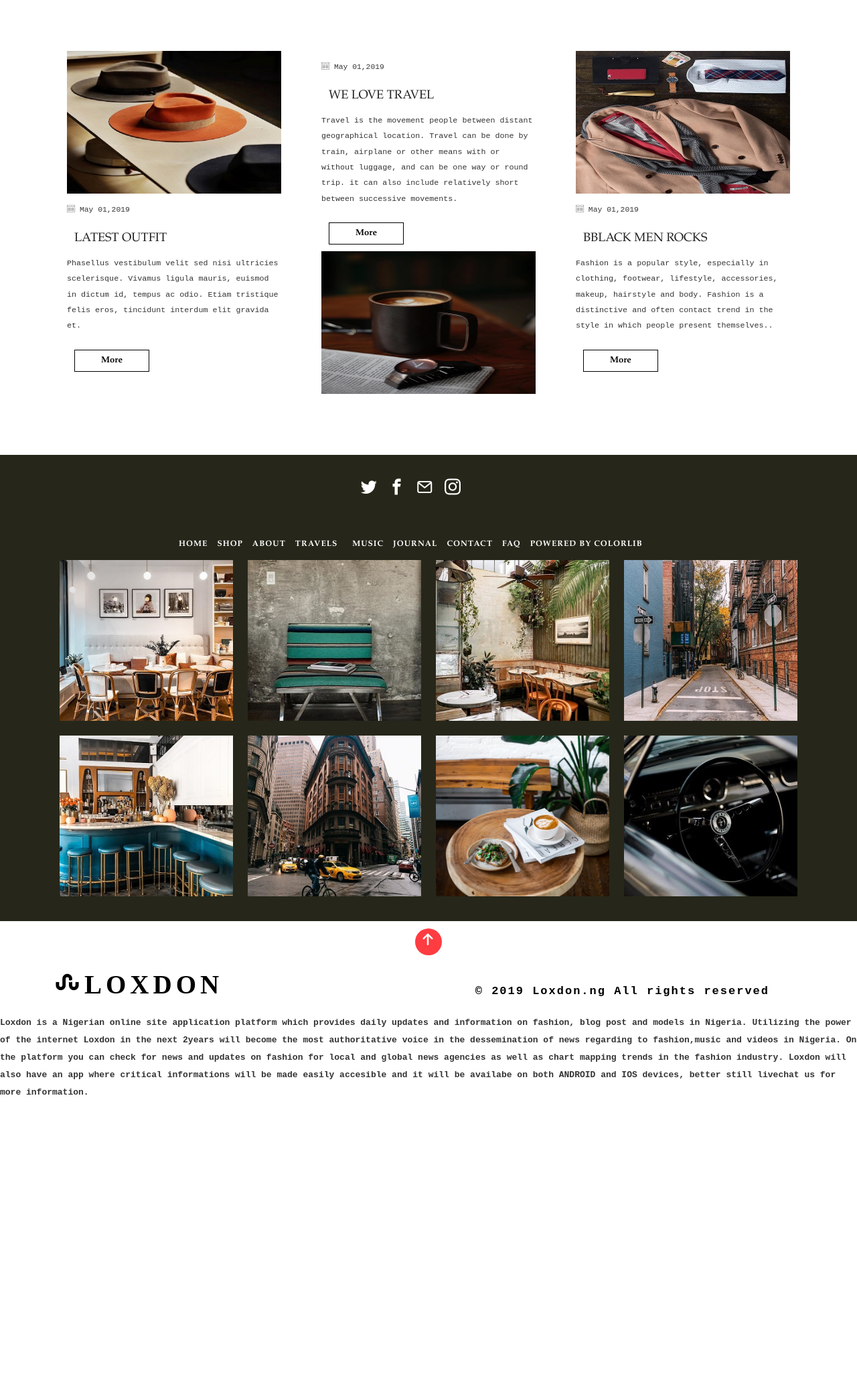
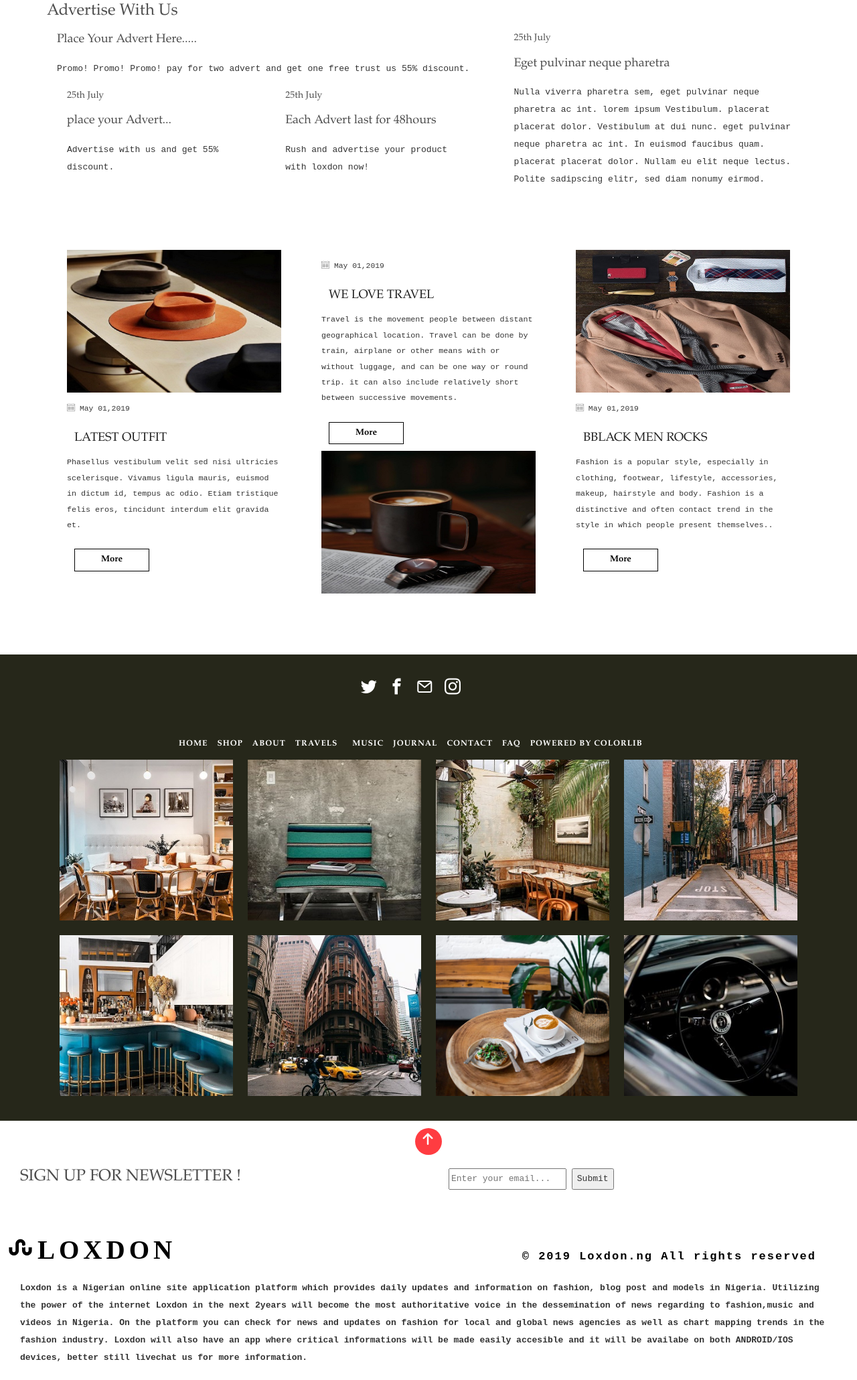
Before and after one commit to Andrewjnr/web1.github.io, a plain HTML site: page index.html in a window 1280 px wide. Shown: the part 1037-3097 px from the top of the page at 67% size. Before the commit the page ends 2701 px from the top, so only its background shows below. Drawn offline with Linux system fonts and the light colour scheme; a script that the page names is missing; files whose address does not match are found by name; a web font is replaced by a local one.

Commit message:
Add files via upload

```diff
--- a/index.html
+++ b/index.html
@@ -238,6 +238,43 @@
 
 
 		  <!-- //blog -->
+     <section class="blog py-5" id="blog">
+	<div class="container py-3">
+		<h3 class="heading">Advertise With Us</h3>
+		<div class="row blog-grids">
+			<div class="col-lg-7">
+				<h4 class="left-grid-blog">Place Your Advert Here.....</h4>
+				<p class="left-grid-blog">Promo! Promo! Promo! pay for two advert and get one free trust us 55% discount.
+				</p>
+				<div class="row">
+					<div class="col-md-6 pr-md-0 w3ls">
+						<div class="blog-grid1">
+							<h5>25th July</h5>
+							<h4>place your Advert... </h4>
+							<p>Advertise with us and get 55% discount.</p>
+						</div>
+					</div>
+					<div class="col-md-6 mt-md-0 mt-0 w3ls">
+						<div class="blog-grid1">
+							<h5>25th July</h5>
+							<h4>Each Advert last for 48hours </h4>
+							<p>Rush and advertise your product with loxdon now!</p>
+						</div>
+					</div>
+				</div>
+			</div>
+			<div class="col-lg-5 mt-lg-0 mt-5 blog-grid1 w3ls">
+				<h5>25th July</h5>
+				<h4>Eget pulvinar neque pharetra </h4>
+				<p>Nulla viverra pharetra sem, eget pulvinar neque pharetra ac int. lorem ipsum Vestibulum. placerat placerat dolor.
+				Vestibulum at dui nunc. eget pulvinar neque pharetra ac int. In euismod faucibus quam. placerat placerat dolor. Nullam
+				eu elit neque lectus. Polite sadipscing elitr, sed diam nonumy eirmod.</p>
+			</div>
+		</div>
+	</div>
+</section>
+<!-- //blog -->
+
 
 
 <!-- //blog -->
@@ -475,12 +512,61 @@ add_chatinline(); </script>
 					</a>
 
 
+
+
         </div>
       </div>
     </div>
 		  </div>
 	</div>
 	  </div>
+      <!-- move top icon -->
+			<div class="text-center">
+				<a href="#home" class="move-top text-center"><span class="icon icon-arrow-up2" aria-hidden="true"></span></a>
+			</div>
+			<!-- //move top icon -->
+            <div class="agile_newsletter_footer">
+					<div class="col-sm-6 newsleft">
+				<h3>SIGN UP FOR NEWSLETTER !</h3>
+			</div>
+			<div class="col-sm-6 newsright">
+				<form action="#" method="post">
+					<input type="email" placeholder="Enter your email..." name="email" required="">
+					<input type="submit" value="Submit">
+				</form>
+			</div>
+
+		<div class="clearfix"></div>
+	</div>
+    <br>
+    <br>
+
+
+            <div class="footer-colorlib">
+
+			<div class="agile-logo">
+				<a href="index.html" <span class="icon icon-stumbleupon" aria-hidden="true"><strong>LOXDON</a></strong>
+			</div>
+			<div class="agile-copy">
+				<p><strong>© 2019 Loxdon.ng All rights reserved </strong><a href="http://colorlib.com/"><strong></strong></a></p>
+			</div>
+			<div class="clearfix"></div>
+		</div>
+
+		</div>
+	</div>
+    <div class="clearfix"></div>
+
+  <div class="col-md-12">
+  <div class="desc">
+    <strong><p class="first-letra">Loxdon is a Nigerian online site application platform which provides daily updates and information on fashion, blog post and models in Nigeria. Utilizing the power of the internet Loxdon in the next 2years will become the most authoritative voice in the dessemination of news regarding to fashion,music and videos in Nigeria. On the platform you can check for news and updates on fashion for local and global news agencies as well as chart mapping trends in the fashion industry. Loxdon will also have an app where critical informations will be made easily accesible and it will be availabe on both ANDROID/IOS devices, better still livechat us for more information.</strong></p>
+    </div>
+    </div>
+
+
+			<!-- //copyright -->
+
+
 	</div>
 
 
@@ -503,37 +589,10 @@ add_chatinline(); </script>
 
 
 
-			<!-- move top icon -->
-			<div class="text-center">
-				<a href="#home" class="move-top text-center"><span class="icon icon-arrow-up2" aria-hidden="true"></span></a>
-			</div>
-			<!-- //move top icon -->
-
-
-            <div class="footer-colorlib">
-
-			<div class="agile-logo">
-				<a href="index.html" <span class="icon icon-stumbleupon" aria-hidden="true"><strong>LOXDON</a></strong>
-			</div>
-			<div class="agile-copy">
-				<p><strong>© 2019 Loxdon.ng All rights reserved </strong><a href="http://colorlib.com/"><strong></strong></a></p>
-			</div>
-			<div class="clearfix"></div>
-		</div>
-
-		</div>
-	</div>
-
-    <p><strong>Loxdon is a Nigerian online site application platform which provides daily updates and information on fashion, blog post and models in Nigeria. Utilizing the power of the internet Loxdon in the next 2years will become the most authoritative voice in the dessemination of news regarding to fashion,music and videos in Nigeria. On the platform you can check for news and updates on fashion for local and global news agencies as well as chart mapping trends in the fashion industry. Loxdon will also have an app where critical informations will be made easily accesible and it will be availabe on both ANDROID and IOS devices, better still livechat us for more information.
-</p></strong>
-
-
-			<!-- //copyright -->
-
-
 		</div>
 	</div>
 </footer>
+
 <!-- //footer -->
 
 
```
